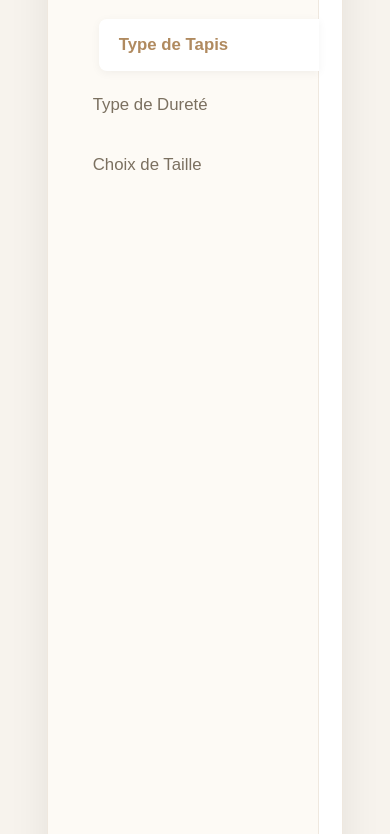
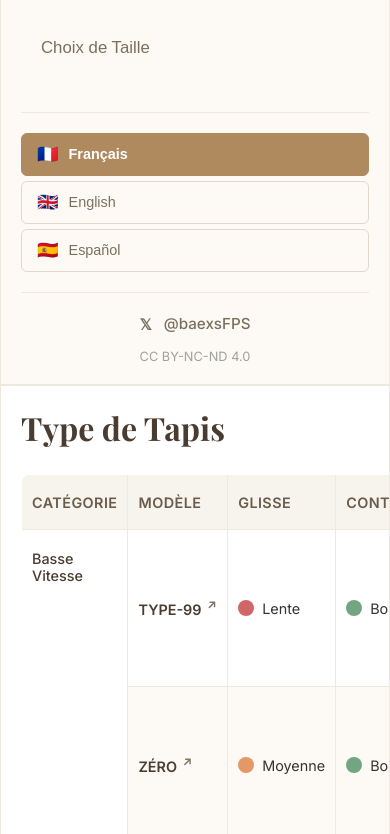
Before and after one commit to baexs/guide-artisan, a plain HTML site: page index.html in a window 390 px wide. Shown: the part 464-1298 px from the top of the page. Drawn offline with nearby package versions, Linux system fonts and the light colour scheme.

Commit message:
Update index.html

```diff
--- a/index.html
+++ b/index.html
@@ -28,8 +28,7 @@
             border: 1px solid #efe8df;
             display: flex;
             overflow: hidden;
-            /* === CORRECTION ICI === */
-            min-height: 90vh; /* Remplacé height par min-height */
+            min-height: 90vh; /* CORRIGÉ (était height) */
         }
 
         /* Panneau de Navigation (Gauche) */
@@ -94,7 +93,7 @@
             right: -26px;
         }
 
-        /* Nouveau bloc pour tout le pied de page de la navigation */
+        /* Bloc pour tout le pied de page de la navigation */
         .nav-footer {
             margin-top: auto; /* Pousse TOUT le bloc en bas du panneau */
             padding-top: 20px;
@@ -290,6 +289,72 @@
         }
         .model-link:hover .external-link-icon {
             color: #b08a5f;
+        }
+
+
+        /* === NOUVEAU BLOC DE CODE POUR LE RESPONSIVE === */
+        /* S'applique uniquement si l'écran fait 800px ou moins */
+        @media (max-width: 800px) {
+            body {
+                padding: 0; /* Pas de padding sur le body */
+            }
+
+            .container {
+                flex-direction: column; /* FAIT STACKER LES COLONNES */
+                width: 100%;
+                height: auto;           /* Hauteur auto */
+                min-height: 100vh;      /* Au moins la hauteur de l'écran */
+                border-radius: 0;       /* Pleine largeur sans bordure */
+                padding: 0;             /* Pas de padding sur le conteneur */
+            }
+
+            .nav-panel {
+                width: 100%;
+                border-right: none;     /* Plus de bordure à droite */
+                border-bottom: 2px solid #efe8df; /* Mais une en bas */
+                padding: 20px;
+                box-sizing: border-box; /* S'assure que le padding est inclus */
+                height: auto;           /* Hauteur auto */
+                position: relative;
+                right: 0 !important;
+            }
+
+            .content-panel {
+                width: 100%;
+                padding: 20px;
+                box-sizing: border-box;
+                height: auto;           /* Hauteur auto */
+                overflow-y: visible;    /* Annule le scroll interne */
+            }
+
+            /* Corriger le bouton d'onglet actif */
+            .tab-button.active {
+                right: 0; /* Annule le décalage */
+                border-bottom: 2px solid #b08a5f; /* Ajoute un indicateur en bas */
+                border-radius: 8px; /* Rétablit tous les coins */
+                box-shadow: none;
+            }
+
+            /* Corriger le pied de page du menu */
+            .nav-footer {
+                margin-top: 30px; /* Annule le 'auto', le met à la suite */
+            }
+
+            .main-title {
+                font-size: 1.8em; /* Titre légèrement plus petit */
+                margin-bottom: 20px;
+            }
+
+            .artisan-logo {
+                max-width: 60%; /* Logo plus petit */
+                margin-bottom: 20px;
+            }
+
+            .styled-table th,
+            .styled-table td {
+                padding: 10px; /* Moins de padding dans les tableaux */
+                font-size: 0.9em; /* Texte plus petit pour tout rentrer */
+            }
         }
 
     </style>
```
